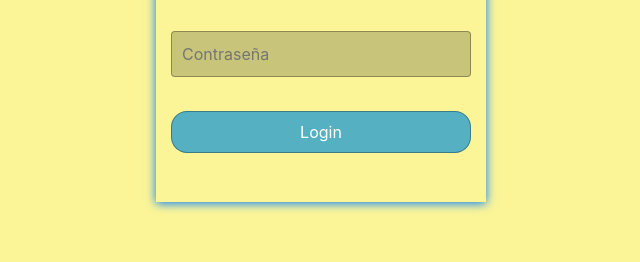
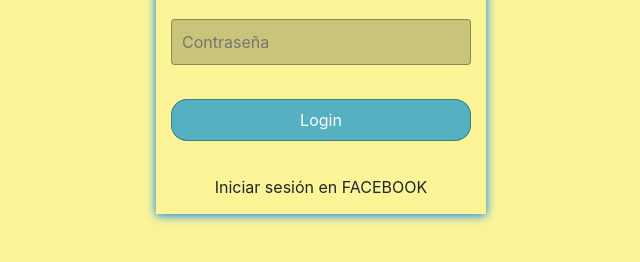
Before and after one commit to nicog33b/E-commerce, a plain HTML site: page index.html in a window 1280 px wide. Shown: the part 406-668 px from the top of the page, without its empty margins (319-959 px from the left). Drawn offline with Linux system fonts and the light colour scheme.

Commit message:
Update index.html

```diff
--- a/index.html
+++ b/index.html
@@ -48,7 +48,7 @@
  scope="public_profile,email"
  id="facebook-login-button">
 </fb:login-button> -->
-<div class="fb-login-button" data-width="" data-size="small" data-button-type="continue_with" data-layout="default" data-auto-logout-link="false" data-use-continue-as="false"></div>
+<div onclick="checkLoginState()"  id="iniciarFb">Iniciar sesión en FACEBOOK</div>
 <div id="status"></div>
 <div id="fb-root"></div>
 <script async defer crossorigin="anonymous" src="https://connect.facebook.net/es_LA/sdk.js#xfbml=1&version=v11.0&appId=534968161160578&autoLogAppEvents=1" nonce="G8WxhRuK"></script>
```
